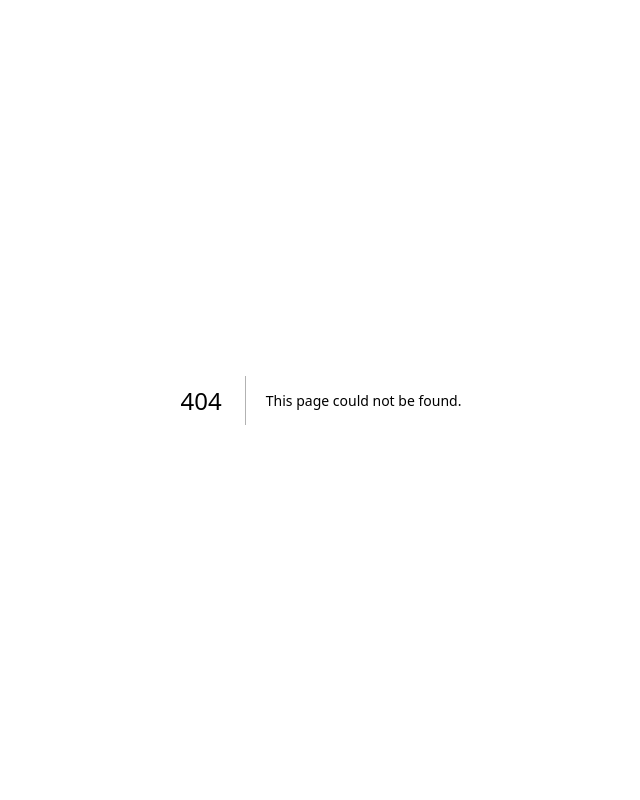
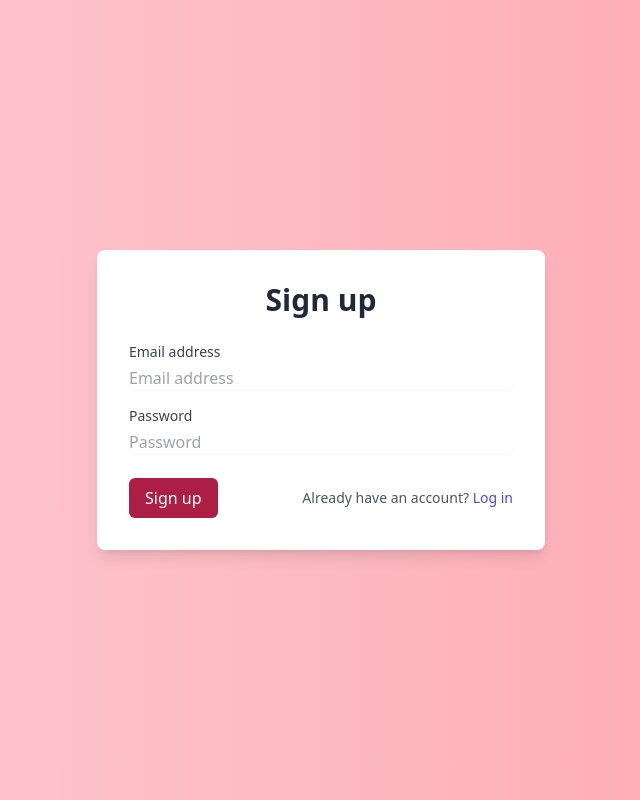
Before and after one commit to StarlyHere/Mensuel_Care, a Next.js app: page /SignUp in a window 1280 px wide. Before the commit this address had no page. Shown: the whole page, without its empty margins (319-959 px from the left). Built offline with nearby package versions, Linux system fonts and the light colour scheme.

Commit message:
chatbot and login

```diff
--- /dev/null
+++ b/components/Chat.js
@@ -0,0 +1,26 @@
+import React, { Component } from 'react'
+
+export class Chat extends Component {
+    componentDidMount(){
+
+    (function(d, m){
+        var kommunicateSettings =
+            {"appId":"1a5513fca723e60a70b112076fd9a6a54","popupWidget":true,"automaticChatOpenOnNavigation":true};
+        var s = document.createElement("script"); s.type = "text/javascript"; s.async = true;
+        s.src = "https://widget.kommunicate.io/v2/kommunicate.app";
+        var h = document.getElementsByTagName("head")[0]; h.appendChild(s);
+        window.kommunicate = m; m._globals = kommunicateSettings;
+    })(document, window.kommunicate || {});
+/* NOTE : Use web server to view HTML files as real-time update will not work if you directly open the HTML file in the browser. */
+
+    }
+  render() {
+    return (
+      <div>
+        <h1>Chatbot</h1>
+      </div>
+    )
+  }
+}
+
+export default Chat
--- a/package.json
+++ b/package.json
@@ -9,9 +9,10 @@
     "lint": "next lint"
   },
   "dependencies": {
+    "firebase": "^10.10.0",
+    "next": "14.1.4",
     "react": "^18",
-    "react-dom": "^18",
-    "next": "14.1.4"
+    "react-dom": "^18"
   },
   "devDependencies": {
     "autoprefixer": "^10.0.1",
--- /dev/null
+++ b/pages/Login.js
@@ -0,0 +1,71 @@
+// pages/login.js
+
+import { useState } from 'react';
+import Link from 'next/link';
+
+const Login = () => {
+  const [email, setEmail] = useState('');
+  const [password, setPassword] = useState('');
+
+  const handleLogin = (e) => {
+    e.preventDefault();
+    // Your login logic here
+  };
+
+  return (
+    <div className="min-h-screen flex items-center justify-center bg-gradient-to-r from-rose-200 to-rose-300">
+      <div className="bg-white p-8 rounded-lg shadow-lg w-full max-w-md ">
+        <h2 className="text-3xl font-semibold text-gray-800 text-center mb-6">Log in</h2>
+        <form onSubmit={handleLogin}>
+          <div className="mb-4">
+            <label htmlFor="email" className="block text-sm font-medium text-gray-700">
+              Email address
+            </label>
+            <input
+              id="email"
+              type="email"
+              autoComplete="email"
+              required
+              value={email}
+              onChange={(e) => setEmail(e.target.value)}
+              className="mt-1 block w-full rounded-md border-gray-300 shadow-sm focus:border-pink-500 focus:ring focus:ring-pink-200 focus:ring-opacity-50"
+              placeholder="Email address"
+            />
+          </div>
+          <div className="mb-6">
+            <label htmlFor="password" className="block text-sm font-medium text-gray-700">
+              Password
+            </label>
+            <input
+              id="password"
+              type="password"
+              autoComplete="current-password"
+              required
+              value={password}
+              onChange={(e) => setPassword(e.target.value)}
+              className="mt-1 block w-full rounded-md border-gray-300 shadow-sm focus:border-pink-500 focus:ring focus:ring-pink-200 focus:ring-opacity-50"
+              placeholder="Password"
+            />
+          </div>
+          <div className="flex items-center justify-between">
+            <button
+              type="submit"
+              className="py-2 px-4 text-white bg-[#ac1e44] hover:bg-pink-800 focus:ring-2 focus:ring-pink-900 focus:ring-opacity-50 rounded-md"
+            >
+              Log in
+            </button>
+            <div>
+              <p className="text-sm text-gray-600">
+                Don't have an account?{' '}
+                <Link href="/signup" className="font-medium text-indigo-600 hover:text-indigo-500">Sign up
+                </Link>
+              </p>
+            </div>
+          </div>
+        </form>
+      </div>
+    </div>
+  );
+};
+
+export default Login;
--- /dev/null
+++ b/pages/SignUp.js
@@ -0,0 +1,71 @@
+import { useState } from 'react';
+import Link from 'next/link';
+
+const Signup = () => {
+  const [email, setEmail] = useState('');
+  const [password, setPassword] = useState('');
+
+  const handleSignup = (e) => {
+    e.preventDefault();
+    // Your signup logic here
+  };
+
+  return (
+    <div className="min-h-screen flex items-center justify-center bg-gradient-to-r from-rose-200 to-rose-300">
+      <div className="bg-white p-8 rounded-lg shadow-lg w-full max-w-md">
+        <h2 className="text-3xl font-semibold text-gray-800 text-center mb-6">Sign up</h2>
+        <form onSubmit={handleSignup}>
+          <div className="mb-4">
+            <label htmlFor="email" className="block text-sm font-medium text-gray-700">
+              Email address
+            </label>
+            <input
+              id="email"
+              type="email"
+              autoComplete="email"
+              required
+              value={email}
+              onChange={(e) => setEmail(e.target.value)}
+              className="mt-1 block w-full rounded-md border-gray-300 shadow-sm focus:border-pink-500 focus:ring focus:ring-pink-200 focus:ring-opacity-50"
+              placeholder="Email address"
+            />
+          </div>
+          <div className="mb-6">
+            <label htmlFor="password" className="block text-sm font-medium text-gray-700">
+              Password
+            </label>
+            <input
+              id="password"
+              type="password"
+              autoComplete="current-password"
+              required
+              value={password}
+              onChange={(e) => setPassword(e.target.value)}
+              className="mt-1 block w-full rounded-md border-gray-300 shadow-sm focus:border-pink-500 focus:ring focus:ring-pink-200 focus:ring-opacity-50"
+              placeholder="Password"
+            />
+          </div>
+          <div className="flex items-center justify-between">
+            <button
+              type="submit"
+              className="py-2 px-4 text-white bg-[#ac1e44] hover:bg-pink-800 focus:ring-2 focus:ring-pink-900 focus:ring-opacity-50 rounded-md"
+            >
+            <Link href="/Login">
+              Sign up
+            </Link>
+            </button>
+            <div>
+              <p className="text-sm text-gray-600">
+                Already have an account?{' '}
+                <Link href="/Login" className="font-medium text-indigo-600 hover:text-indigo-500">Log in
+                </Link>
+              </p>
+            </div>
+          </div>
+        </form>
+      </div>
+    </div>
+  );
+};
+
+export default Signup;
--- a/pages/index.js
+++ b/pages/index.js
@@ -1,6 +1,8 @@
 import Navbar from "@/components/navbar";
 import { Inter } from "next/font/google";
-
+import Chat from "../components/Chat";
+import SignUp from "../pages/SignUp";
+import Login from "../pages/Login";
 
 const inter = Inter({ subsets: ["latin"] });
 
@@ -8,6 +10,8 @@ export default function Home() {
   return (
     <>
     <Navbar/>
+    <Chat/>
+    <SignUp/>
     </>
   );
 }
--- a/styles/globals.css
+++ b/styles/globals.css
@@ -22,3 +22,9 @@
     text-wrap: balance;
   }
 }
+
+body{
+  background-color: #ffd5dc;
+  color: #ac1e44;
+
+}
```
Also changed, not shown: 1 other file (tests, documents, lock files or other folders).
